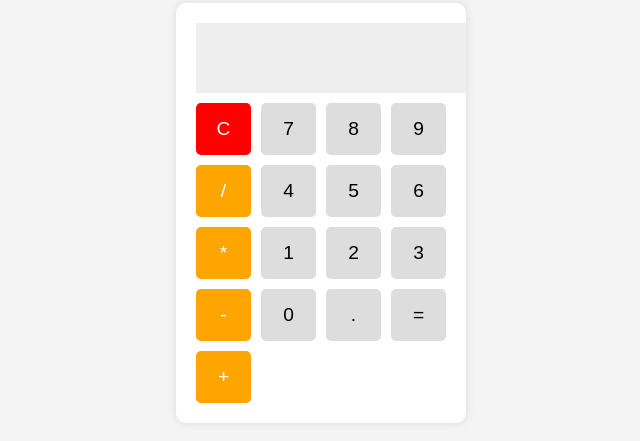
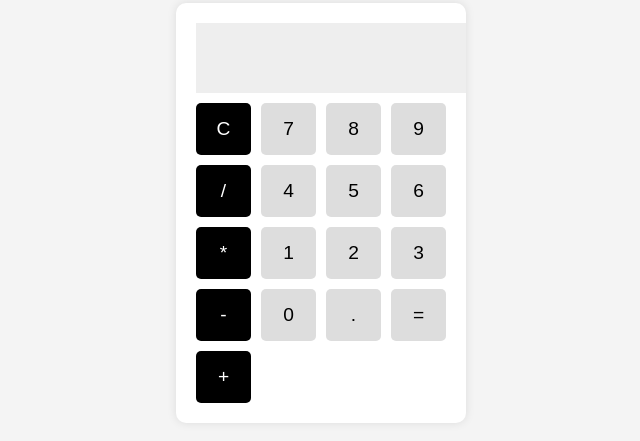
Before and after one commit to sudhakumari25/calculator, a plain HTML site: page index.html in a window 1280 px wide. Shown: the part 195-636 px from the top of the page, without its empty margins (319-959 px from the left). Drawn offline with Linux system fonts and the light colour scheme.

Commit message:
Describe changes

```diff
--- a/style.css
+++ b/style.css
@@ -22,7 +22,7 @@ body {
     font-size: 1.5em;
     border: none;
     outline: none;
-    background: #eee;
+    background: #eeeeee;
 }
 .buttons {
     display: grid;
@@ -39,10 +39,10 @@ button {
     border-radius: 5px;
 }
 button.operator {
-    background: orange;
+    background: rgb(0, 0, 0);
     color: white;
 }
 button.clear {
-    background: red;
+    background: black;
     color: white;
 }
```
